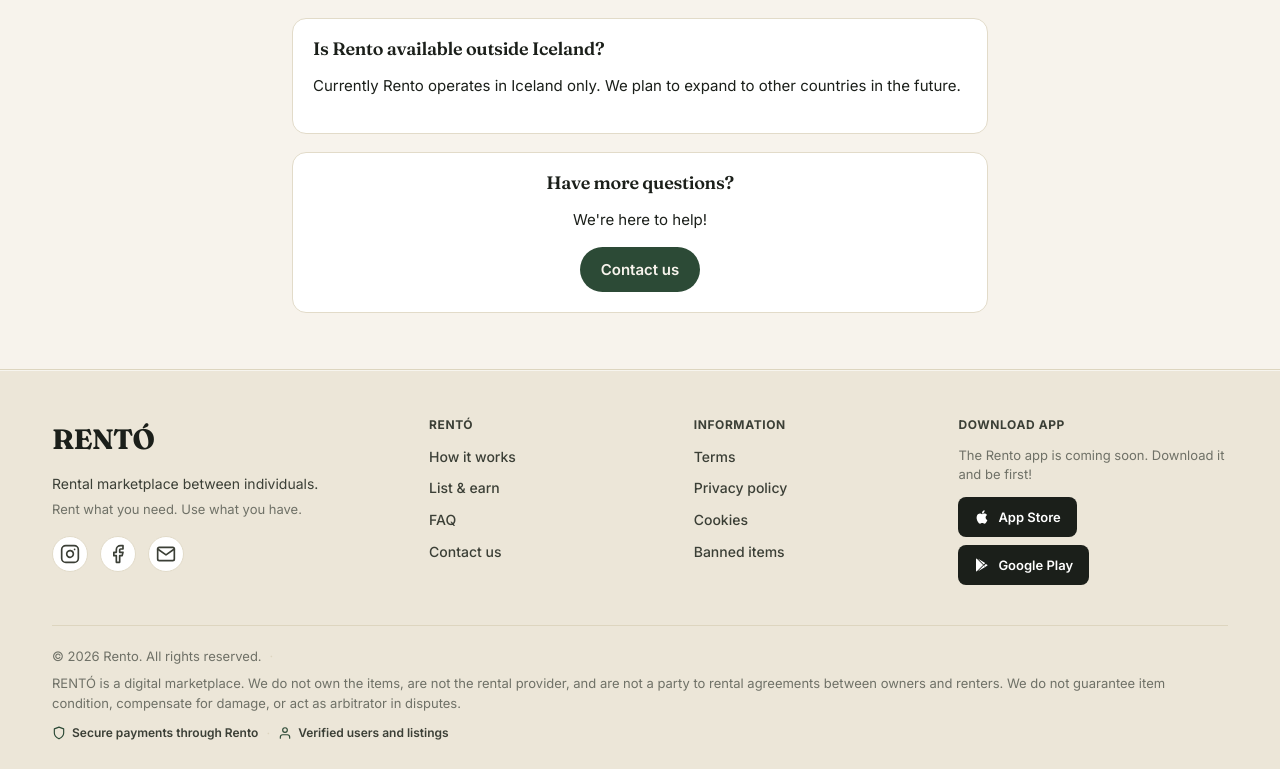
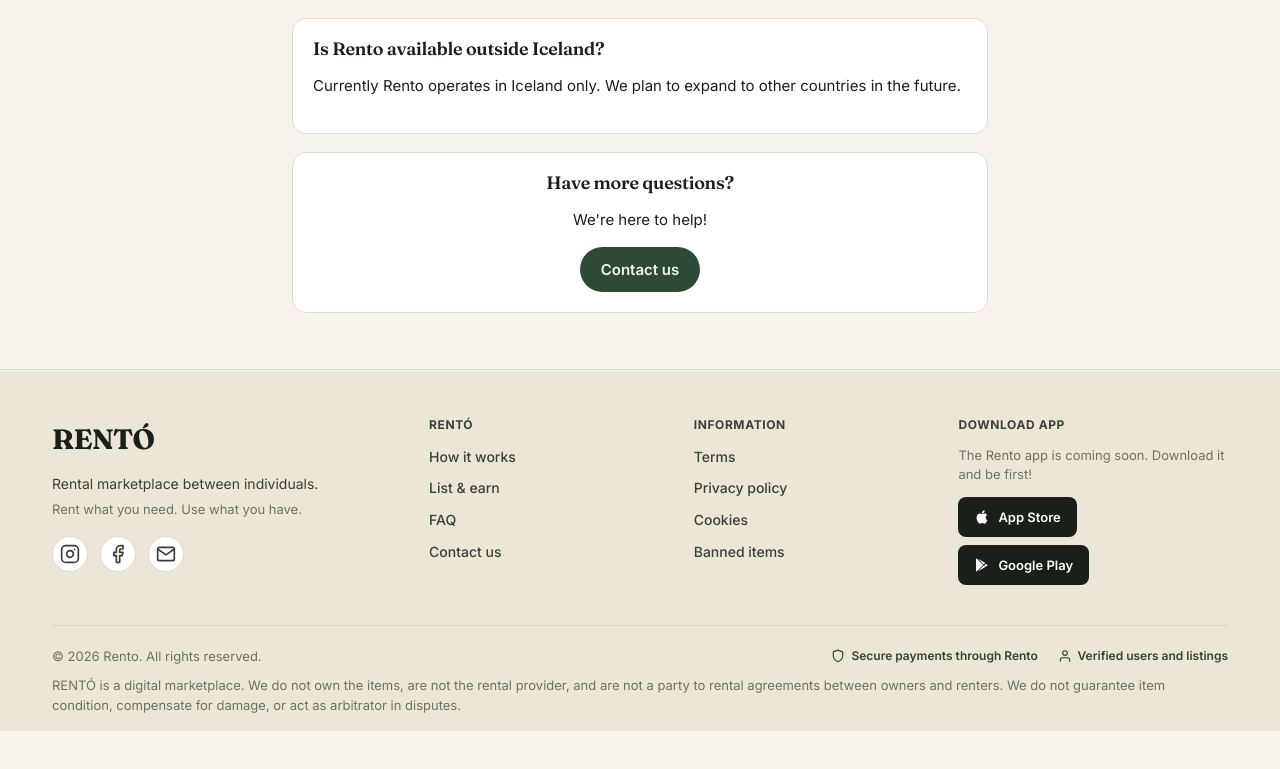
Before and after one commit to rentoleiga/rento, a React (Vite) app in the folder web/: page /faq in a window 1280 px wide. Shown: the part 1316-2085 px from the top of the page. After the commit the page ends 2047 px from the top, so only its background shows below. Built offline with nearby package versions, Linux system fonts and the light colour scheme; no server answers.

Commit message:
Footer: copyright left, trust badges far right, disclaimer below

```diff
--- a/web/src/components/Footer.jsx
+++ b/web/src/components/Footer.jsx
@@ -59,11 +59,7 @@ export default function Footer() {
 
         <div className="footer-bottom">
           <div className="footer-bottom-row">
-            <span className="footer-bottom-left">
-              <span>{t("footer.copyright")}</span>
-              <span className="footer-bottom-sep">·</span>
-              <span className="footer-disclaimer">{t("footer.disclaimer")}</span>
-            </span>
+            <span>{t("footer.copyright")}</span>
             <span className="footer-bottom-right">
               <span className="trust-badge">
                 <svg width="14" height="14" viewBox="0 0 24 24" fill="none" stroke="currentColor" strokeWidth="2" strokeLinecap="round" strokeLinejoin="round"><path d="M12 22s8-4 8-10V5l-8-3-8 3v7c0 6 8 10 8 10z"/></svg>
@@ -76,6 +72,7 @@ export default function Footer() {
               </span>
             </span>
           </div>
+          <p className="footer-disclaimer">{t("footer.disclaimer")}</p>
         </div>
       </div>
     </footer>
```
